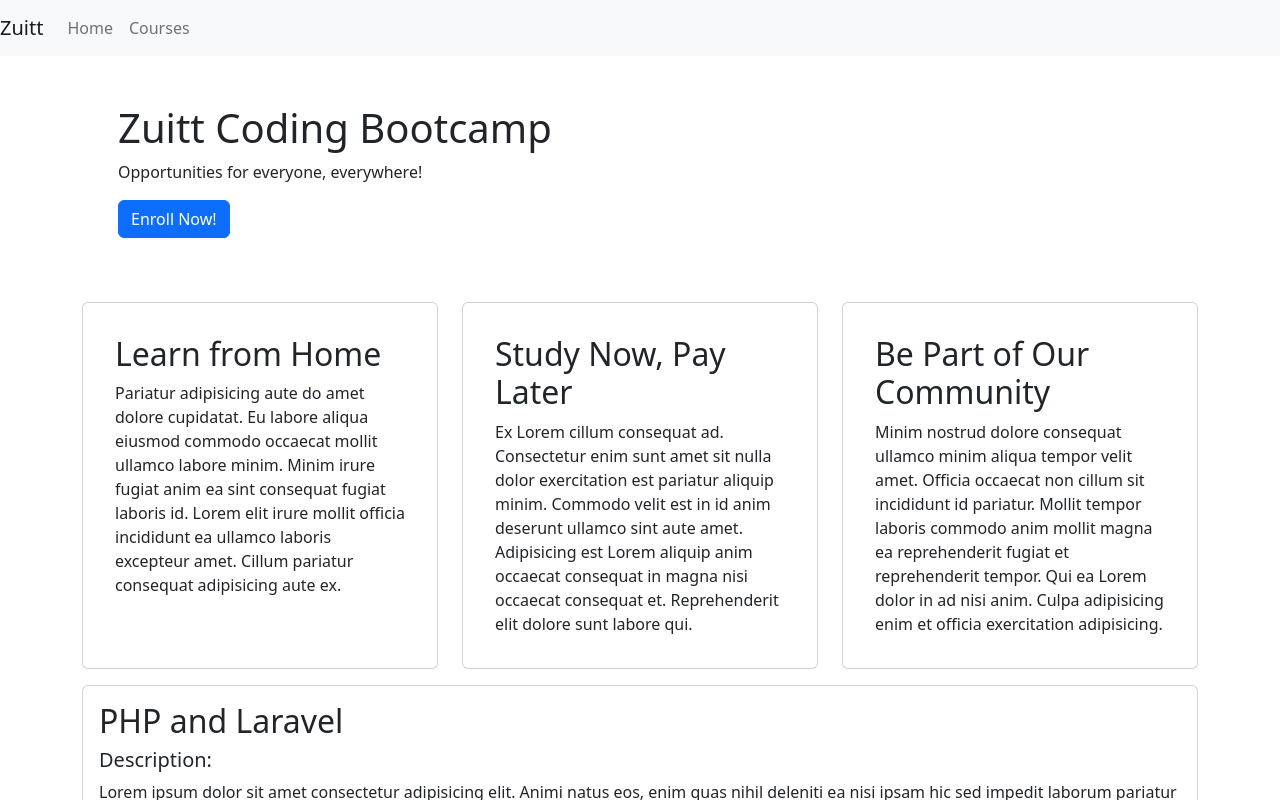
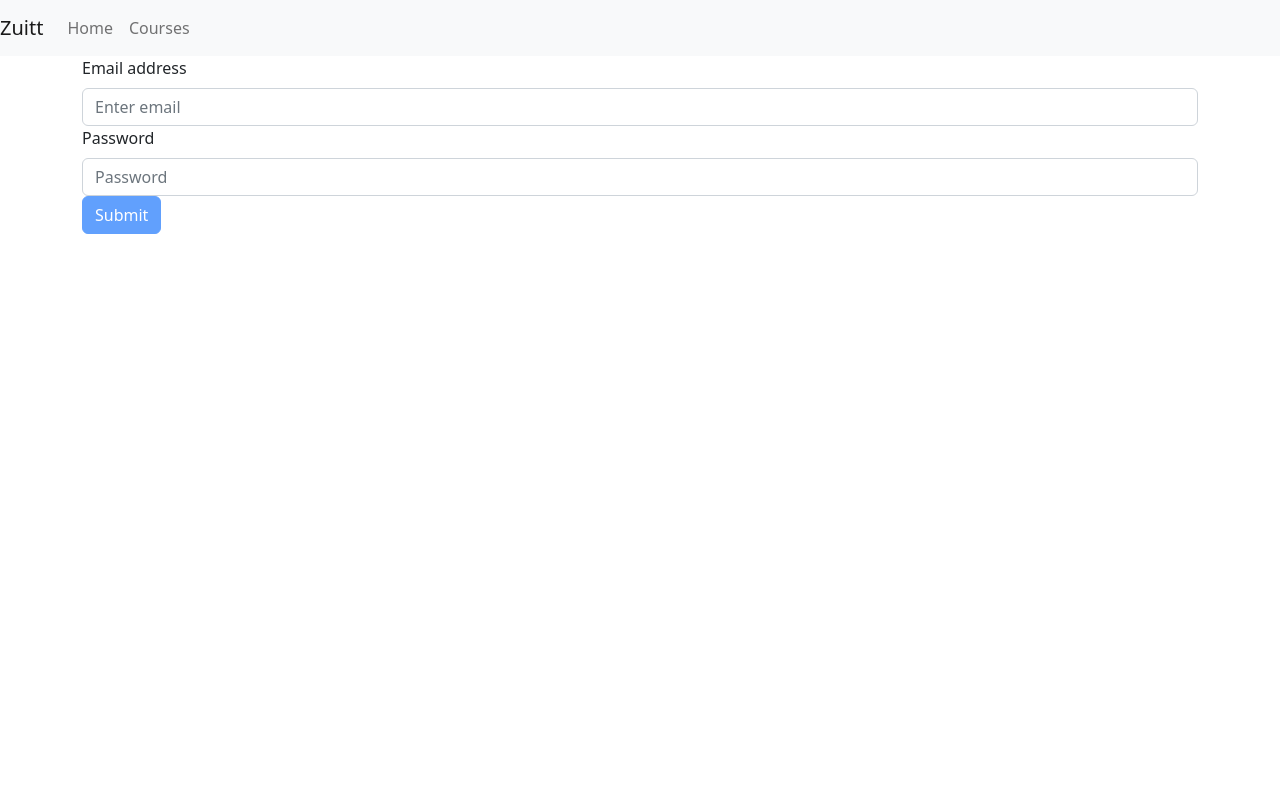
Before and after one commit to dranyam2022/capstone03-escalante, a React (Create React App) app: page / in a window 1280 px wide. Shown: the top 800 px of the page. Built offline with nearby package versions, Linux system fonts and the light colour scheme.

Commit message:
Finished activity 52

```diff
--- a/src/App.js
+++ b/src/App.js
@@ -2,15 +2,17 @@
 import AppNavbar from './components/AppNavbar';
 import Home from './pages/Home'
 import Courses from './pages/Courses'
-import {Container} from 'react-bootstrap';
+import Register from './pages/Register';
+import { Container } from 'react-bootstrap';
+import Login from './pages/Login';
+
 
 function App() {
   return (
     <>
-      <AppNavbar/>
+      <AppNavbar />
       <Container>
-        <Home/>
-        <Courses/>
+        <Login />
       </Container>
     </>
   );
--- a/src/components/CourseCard.js
+++ b/src/components/CourseCard.js
@@ -1,43 +1,51 @@
-import {useState} from 'react';
+import { useState, useEffect } from 'react';
 import Button from 'react-bootstrap/Button';
 import Card from 'react-bootstrap/Card';
 import PropTypes from 'prop-types';
 
-export default function CourseCard({course}) {
+export default function CourseCard({ course }) {
   // Destructuring the props
-  const {name, description, price} = course
+  const { name, description, price } = course
 
   // Using the state
   // Initialize a 'count' state with a value of zero (0)
   const [count, setCount] = useState(0)
   const [slot, setSlot] = useState(15)
+  const [isOpen, setOpen] = useState(true)
 
-  function enroll(){
+  function enroll() {
 
-    if(slot !==0){
+    if (slot !== 0) {
       setCount(count + 1)
       setSlot(slot - 1)
     }
-    if(slot === 0){
+    if (slot === 0) {
       alert("Slots are already full.")
     }
 
   }
+  //effects is react is just like side effects that allows a function or condition runs when something happens to the component
+  useEffect(() => {
+    if (slot === 0) {
+      setOpen(false)
+    }
+  }, [slot])
 
   return (
     <Card style={{ width: '100%' }} >
       <Card.Body className="cardCourse">
         <Card.Title><h2>{name}</h2></Card.Title>
         <Card.Text>
-        	<h5>Description:</h5>
+          <h5>Description:</h5>
           {description}
         </Card.Text>
         <Card.Text>
-        	<h5>Price:</h5>
+          <h5>Price:</h5>
           Php {price}
         </Card.Text>
         <Card.Text>Enrolless: {count}</Card.Text>
         <Card.Text>Available slots: {slot}</Card.Text>
+        <Card.Text>Is Open: {isOpen ? 'Yes' : 'No'}</Card.Text>
         <Button variant="primary" onClick={enroll}>Enroll Now!</Button>
       </Card.Body>
     </Card>
@@ -47,7 +55,7 @@
 // Prop Types can be used to validate the data coming from the props. You can define each property of the prop and assign specific validation for each of them
 CourseCard.propTypes = {
   course: PropTypes.shape({
-    name:PropTypes.string.isRequired,
+    name: PropTypes.string.isRequired,
     description: PropTypes.string.isRequired,
     price: PropTypes.number.isRequired
   })
--- /dev/null
+++ b/src/pages/Login.js
@@ -0,0 +1,59 @@
+import { useState, useEffect } from 'react'
+import { Form, Button } from 'react-bootstrap';
+export default function Login() {
+    const [email, setEmail] = useState('')
+    const [password, setPassword] = useState('')
+    // for determining if button is disabled or not
+    const [isActive, setIsActive] = useState(false)
+    function loginUser(event) {
+        event.preventDefault()
+        // clear out all the input fields after form submission
+        setEmail('')
+        setPassword('')
+        alert('you have successfuly Logged in!')
+    }
+    // console.log(email)
+    // console.log(password)
+    useEffect(() => {
+        if (email !== '' && password !== '') {
+            setIsActive(true)
+        } else {
+            setIsActive(false)
+        }
+    }, [email, password])
+    return (
+        <Form onSubmit={event => loginUser(event)}>
+            <Form.Group controlId="userEmail">
+                <Form.Label>Email address</Form.Label>
+                <Form.Control
+                    type="email"
+                    placeholder="Enter email"
+                    value={email}
+                    onChange={event => setEmail(event.target.value)}
+                    required
+                />
+
+            </Form.Group>
+            <Form.Group controlId="password">
+                <Form.Label>Password</Form.Label>
+                <Form.Control
+                    type="password"
+                    placeholder="Password"
+                    value={password}
+                    onChange={event => setPassword(event.target.value)}
+                    required
+                />
+            </Form.Group>
+            {isActive ?
+                <Button variant="primary" type="submit" id="submitBtn">
+                    Submit
+                </Button>
+                :
+                <Button variant="primary" type="submit" id="submitBtn" disabled>
+                    Submit
+                </Button>
+            }
+
+        </Form>
+    )
+}
--- /dev/null
+++ b/src/pages/Register.js
@@ -0,0 +1,82 @@
+import { useState, useEffect } from 'react'
+import { Form, Button } from 'react-bootstrap';
+
+export default function Register() {
+    const [email, setEmail] = useState('')
+    const [password1, setPassword1] = useState('')
+    const [password2, setPassword2] = useState('')
+
+    // for determining if button is disabled or not
+    const [isActive, setIsActive] = useState(false)
+
+    function registerUser(event) {
+        event.preventDefault()
+
+        // clear out all the input fields after form submission
+        setEmail('')
+        setPassword1('')
+        setPassword2('')
+
+        alert('you have successfuly registered!')
+    }
+    // console.log(email)
+    // console.log(password1)
+    // console.log(password2)
+    useEffect(() => {
+        if ((email !== '' && password1 !== '' && password2 !== '') && (password1 === password2)) {
+            setIsActive(true)
+        } else {
+            setIsActive(false)
+        }
+    }, [email, password1, password2])
+
+    return (
+        <Form onSubmit={event => registerUser(event)}>
+            <Form.Group controlId="userEmail">
+                <Form.Label>Email address</Form.Label>
+                <Form.Control
+                    type="email"
+                    placeholder="Enter email"
+                    value={email}
+                    onChange={event => setEmail(event.target.value)}
+                    required
+                />
+                <Form.Text className="text-muted">
+                    We'll never share your email with anyone else.
+                </Form.Text>
+            </Form.Group>
+
+            <Form.Group controlId="password1">
+                <Form.Label>Password</Form.Label>
+                <Form.Control
+                    type="password"
+                    placeholder="Password"
+                    value={password1}
+                    onChange={event => setPassword1(event.target.value)}
+                    required
+                />
+            </Form.Group>
+
+            <Form.Group controlId="password2">
+                <Form.Label>Verify Password</Form.Label>
+                <Form.Control
+                    type="password"
+                    placeholder="Verify Password"
+                    value={password2}
+                    onChange={event => setPassword2(event.target.value)}
+                    required
+                />
+            </Form.Group>
+            {isActive ?
+                <Button variant="primary" type="submit" id="submitBtn">
+                    Submit
+                </Button>
+                :
+                <Button variant="primary" type="submit" id="submitBtn" disabled>
+                    Submit
+                </Button>
+            }
+
+        </Form>
+    )
+}
```
Also changed, not shown: 2 other files (tests, documents, lock files or other folders).
